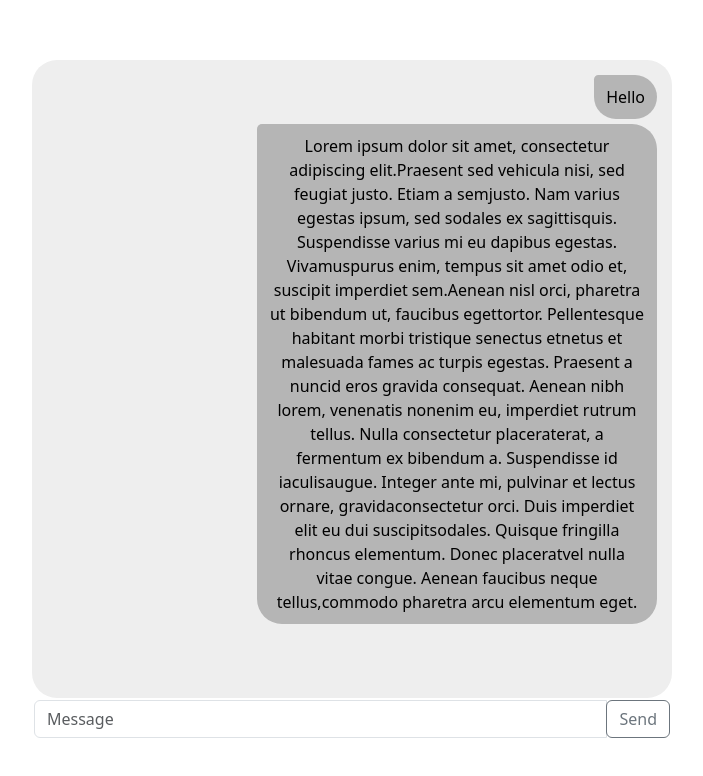
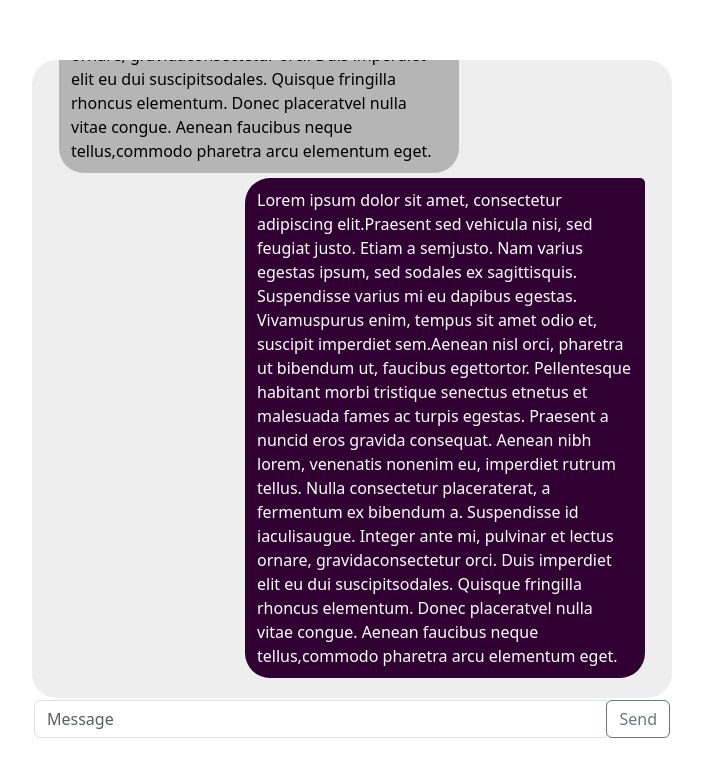
Before and after one commit to Michae1CC/smessage, a React (Vite) app: page / in a window 1280 px wide. Shown: the top 776 px of the page, without its empty margins (288-991 px from the left). Built offline with nearby package versions, Linux system fonts and the light colour scheme.

Commit message:
Message gets added on Send click

```diff
--- a/src/App.scss
+++ b/src/App.scss
@@ -11,6 +11,7 @@
   padding: 15px;
   background: rgb(238, 238, 238);
   border-radius: 25px;
+  overflow: auto;
 }
 
 .main-input {
@@ -25,6 +26,7 @@
 }
 
 .text-user {
+  text-align: left;
   margin-top: 5px;
   margin-bottom: 5px;
   padding: 10px;
@@ -35,6 +37,7 @@
 }
 
 .text-recipient {
+  text-align: left;
   margin-top: 5px;
   margin-bottom: 5px;
   padding: 10px;
--- a/src/App.tsx
+++ b/src/App.tsx
@@ -28,8 +28,31 @@ function App() {
   const [messageList, setMessageList] = useState<Array<[string, boolean]>>()
 
   useEffect(() => {
-    setMessageList([[smallMessage, true], [largeMessage, false]]);
+    setMessageList([[smallMessage, true], [largeMessage, false], [largeMessage, true]]);
   }, [smallMessage, largeMessage]);
+
+  useEffect(() => {
+    // Scroll to the bottom of the main display every time a new message is
+    // added to the message list
+    const mainDisplay = document.querySelectorAll(".main-display")[0];
+    mainDisplay.scrollTop = mainDisplay.scrollHeight;
+  }, [messageList]);
+
+  const sendMessage: React.MouseEventHandler<HTMLElement> = (e: React.MouseEvent<HTMLElement>) => {
+    // Kinda jank, I know
+    const userInput = document.querySelectorAll(".form-control")[0] as HTMLInputElement;
+    const userInputText = userInput.value;
+
+    if (userInputText === "") {
+      return;
+    }
+
+    if (messageList !== undefined) {
+      setMessageList([...messageList, [userInputText, true]]);
+    }
+
+    userInput.value = "";
+  }
 
   // https://getbootstrap.com/docs/4.3/utilities/overflow/
   // https://bootsnipp.com/snippets/6XlB5
@@ -39,7 +62,6 @@ function App() {
         <div className="row justify-content-center h-100">
           <div className="h-100 d-flex flex-column">
             <div className="row justify-content-center flex-grow-1 main-display">
-              <div className="text-white">
                 {messageList?.map(([message, fromUser], index) => {
                   return (
                     <MessageBubble
@@ -49,9 +71,8 @@ function App() {
                     />
                   );
                 })}
-              </div>
             </div>
-          <TextBox />
+          <TextBox onClick={sendMessage} />
           </div>
         </div>
       </div>
--- a/src/MessageBubble.tsx
+++ b/src/MessageBubble.tsx
@@ -6,9 +6,11 @@ interface MessageBubbleProps {
 }
 
 export const MessageBubble: React.FunctionComponent<MessageBubbleProps> = (props: MessageBubbleProps) => {
+    const bubbleStyle = props.fromUser ? "text-user" : "text-recipient";
+    const bootstrapJustifyStyle = props.fromUser ? "justify-content-md-end" : "justify-content-md-start";
     return (
-      <div className="row justify-content-md-end">
-        <div className={"col-md-auto text-recipient"}>{props.message}</div>
+      <div className={`row ${bootstrapJustifyStyle}`}>
+        <div className={`col-md-auto ${bubbleStyle}`}>{props.message}</div>
       </div>
     );
 }
--- a/src/TextBox.tsx
+++ b/src/TextBox.tsx
@@ -2,6 +2,7 @@
  import React from "react";
 
 interface TextBoxProps {
+  onClick: React.MouseEventHandler<HTMLElement>;
 }
 
 export const TextBox: React.FunctionComponent<TextBoxProps> = (props: TextBoxProps) => {
@@ -21,6 +22,7 @@ export const TextBox: React.FunctionComponent<TextBoxProps> = (props: TextBoxPro
                     className="btn btn-outline-secondary"
                     type="button"
                     id="button-addon2"
+                    onClick={props.onClick}
                   >
                     Send
                   </button>
--- a/tsconfig.json
+++ b/tsconfig.json
@@ -16,8 +16,8 @@
 
     /* Linting */
     "strict": true,
-    "noUnusedLocals": true,
-    "noUnusedParameters": true,
+    "noUnusedLocals": false,
+    "noUnusedParameters": false,
     "noFallthroughCasesInSwitch": true
   },
   "include": ["src"],
```
